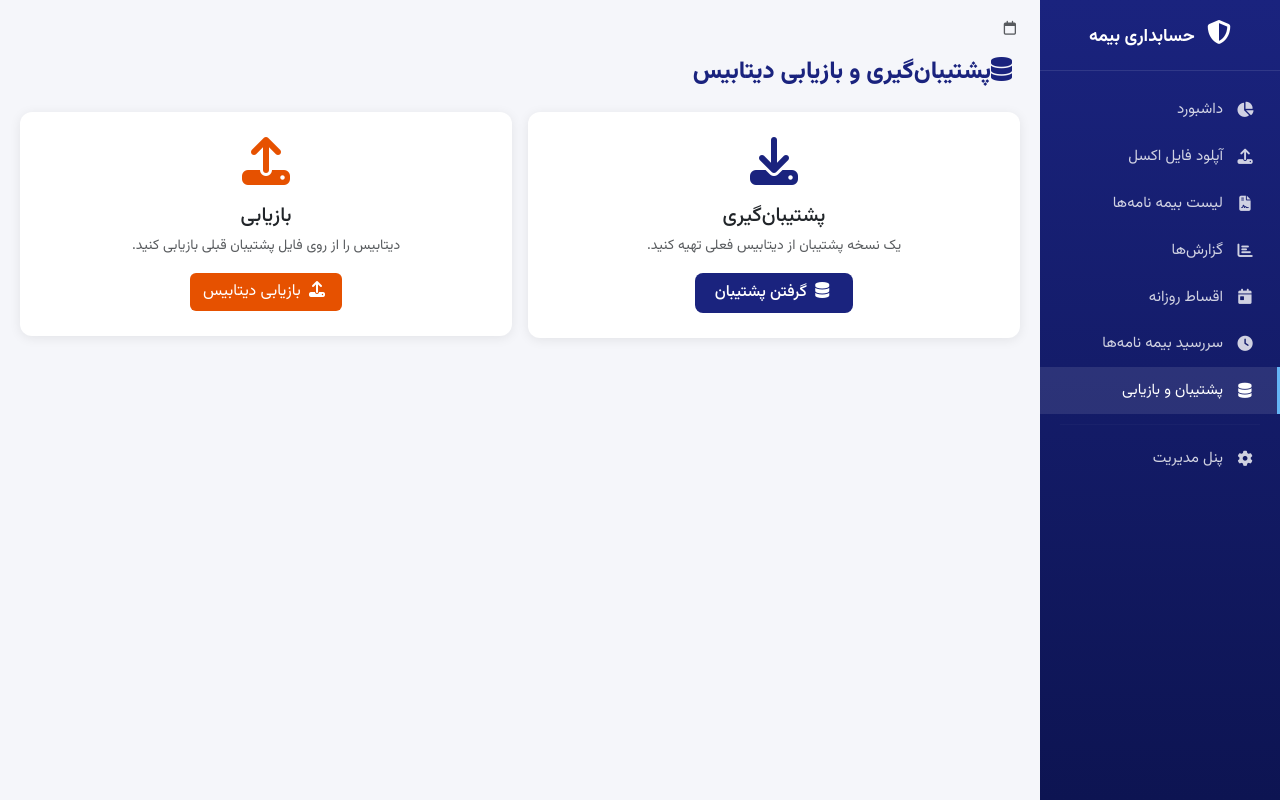
After one commit to persiansun/insurance-accounting, a Django app: page /backup/ in a window 1280 px wide. The commit adds this page. Run offline with Django 5.2, Linux system fonts and the light colour scheme.

Commit message:
Add backup/restore database feature

```diff
--- /dev/null
+++ b/policies/templates/policies/backup.html
@@ -0,0 +1,74 @@
+{% extends 'policies/base.html' %}
+{% load static humanize %}
+
+{% block title %}پشتیبان‌گیری{% endblock %}
+
+{% block content %}
+<div class="page-header">
+    <h4><i class="fas fa-database ms-2"></i>پشتیبان‌گیری و بازیابی دیتابیس</h4>
+</div>
+
+<div class="row g-3">
+    <div class="col-lg-6">
+        <div class="content-card text-center">
+            <i class="fas fa-download" style="font-size: 3rem; color: var(--primary);"></i>
+            <h5 class="mt-3">پشتیبان‌گیری</h5>
+            <p class="text-muted small">یک نسخه پشتیبان از دیتابیس فعلی تهیه کنید.</p>
+            <form method="POST">
+                {% csrf_token %}
+                <button type="submit" name="action" value="backup" class="btn btn-primary-custom">
+                    <i class="fas fa-database ms-1"></i> گرفتن پشتیبان
+                </button>
+            </form>
+        </div>
+    </div>
+    <div class="col-lg-6">
+        <div class="content-card text-center">
+            <i class="fas fa-upload" style="font-size: 3rem; color: #e65100;"></i>
+            <h5 class="mt-3">بازیابی</h5>
+            <p class="text-muted small">دیتابیس را از روی فایل پشتیبان قبلی بازیابی کنید.</p>
+            <a href="{% url 'policies:restore_db' %}" class="btn" style="background: #e65100; color: white;">
+                <i class="fas fa-upload ms-1"></i> بازیابی دیتابیس
+            </a>
+        </div>
+    </div>
+</div>
+
+{% if backups %}
+<div class="content-card mt-3">
+    <h5><i class="fas fa-history ms-2"></i>پشتیبان‌های قبلی</h5>
+    <div class="table-responsive">
+        <table class="table table-custom table-sm">
+            <thead>
+                <tr>
+                    <th>نام فایل</th>
+                    <th>تاریخ</th>
+                    <th>حجم</th>
+                    <th>دانلود</th>
+                    <th>بازیابی</th>
+                </tr>
+            </thead>
+            <tbody>
+                {% for b in backups %}
+                <tr>
+                    <td><small>{{ b.name }}</small></td>
+                    <td>{{ b.date }}</td>
+                    <td>{{ b.size }}</td>
+                    <td>
+                        <a href="{% url 'policies:download_backup' %}?file={{ b.name }}" class="btn btn-sm btn-outline-custom">
+                            <i class="fas fa-download"></i>
+                        </a>
+                    </td>
+                    <td>
+                        <a href="{% url 'policies:restore_db' %}?file={{ b.name }}" class="btn btn-sm btn-outline-custom">
+                            <i class="fas fa-undo"></i>
+                        </a>
+                    </td>
+                </tr>
+                {% endfor %}
+            </tbody>
+        </table>
+    </div>
+</div>
+{% endif %}
+{% endblock %}
--- a/policies/templates/policies/base.html
+++ b/policies/templates/policies/base.html
@@ -459,6 +459,11 @@
             <i class="fas fa-clock"></i>
             سررسید بیمه نامه‌ها
         </a>
+        <a href="{% url 'policies:backup_db' %}"
+           class="{% if section == 'backup' %}active{% endif %}">
+            <i class="fas fa-database"></i>
+            پشتیبان و بازیابی
+        </a>
         <hr style="border-color: rgba(255,255,255,0.1); margin: 10px 20px;">
         <a href="/admin/" target="_blank">
             <i class="fas fa-cog"></i>
--- a/policies/urls.py
+++ b/policies/urls.py
@@ -25,4 +25,7 @@ urlpatterns = [
     path('reports/expiry/export/excel/', views.ExportExpiryReportView.as_view(), name='export_expiry_report'),
     path('reports/daily/', views.DailyReportView.as_view(), name='daily_report'),
     path('reports/export/excel/', views.ExportExcelView.as_view(), name='export_excel'),
+    path('backup/', views.BackupDatabaseView.as_view(), name='backup_db'),
+    path('backup/download/', views.DownloadBackupView.as_view(), name='download_backup'),
+    path('restore/', views.RestoreDatabaseView.as_view(), name='restore_db'),
 ]
--- a/policies/views.py
+++ b/policies/views.py
@@ -913,6 +913,92 @@ class ExportExcelView(View):
         return response
 
 
+class BackupDatabaseView(View):
+    """پشتیبان‌گیری از دیتابیس"""
+
+    def get(self, request):
+        import shutil
+        from django.conf import settings
+        from datetime import datetime
+
+        backup_dir = settings.BASE_DIR / 'backups'
+        backup_dir.mkdir(exist_ok=True)
+        backups = sorted(backup_dir.glob('*.db'), key=os.path.getmtime, reverse=True)[:20]
+        backup_list = []
+        for b in backups:
+            size = b.stat().st_size
+            mtime = datetime.fromtimestamp(b.stat().st_mtime).strftime('%Y-%m-%d %H:%M')
+            backup_list.append({'name': b.name, 'size': f'{size / 1024:.1f} KB', 'date': mtime})
+
+        return render(request, 'policies/backup.html', {'backups': backup_list, 'section': 'backup'})
+
+    def post(self, request):
+        import shutil
+        from django.conf import settings
+        from datetime import datetime
+
+        if request.POST.get('action') == 'backup':
+            db_path = settings.BASE_DIR / 'db.sqlite3'
+            backup_dir = settings.BASE_DIR / 'backups'
+            backup_dir.mkdir(exist_ok=True)
+            timestamp = datetime.now().strftime('%Y%m%d_%H%M%S')
+            backup_path = backup_dir / f'backup_{timestamp}.db'
+            shutil.copy2(db_path, backup_path)
+            messages.success(request, f'✅ پشتیبان: backup_{timestamp}.db')
+        return redirect('policies:backup_db')
+
+
+class DownloadBackupView(View):
+    """دانلود فایل پشتیبان"""
+
+    def get(self, request):
+        from django.conf import settings
+        filename = request.GET.get('file', '')
+        file_path = settings.BASE_DIR / 'backups' / filename
+        if not file_path.exists():
+            messages.error(request, 'فایل یافت نشد')
+            return redirect('policies:backup_db')
+        response = HttpResponse(file_path.read_bytes(), content_type='application/octet-stream')
+        response['Content-Disposition'] = f'attachment; filename="{filename}"'
+        return response
+
+
+class RestoreDatabaseView(View):
+    """بازیابی دیتابیس"""
+
+    def get(self, request):
+        return render(request, 'policies/restore.html', {'section': 'backup'})
+
+    def post(self, request):
+        import shutil
+        from django.conf import settings
+        from datetime import datetime
+
+        if 'backup_file' not in request.FILES:
+            messages.error(request, 'فایلی انتخاب نشده')
+            return render(request, 'policies/restore.html', {'section': 'backup'})
+
+        uploaded = request.FILES['backup_file']
+        if not uploaded.name.endswith('.db'):
+            messages.error(request, 'فقط .db مجاز است')
+            return render(request, 'policies/restore.html', {'section': 'backup'})
+
+        db_path = settings.BASE_DIR / 'db.sqlite3'
+        backup_dir = settings.BASE_DIR / 'backups'
+        backup_dir.mkdir(exist_ok=True)
+        timestamp = datetime.now().strftime('%Y%m%d_%H%M%S')
+        auto_backup = backup_dir / f'pre_restore_{timestamp}.db'
+        if db_path.exists():
+            shutil.copy2(db_path, auto_backup)
+
+        with open(db_path, 'wb+') as f:
+            for chunk in uploaded.chunks():
+                f.write(chunk)
+
+        messages.success(request, '✅ دیتابیس بازیابی شد. پشتیبان خودکار قبل از بازیابی ذخیره شد.')
+        return redirect('policies:backup_db')
+
+
 def ajax_policy_stats(request):
     """AJAX endpoint for dashboard stats"""
     total = InsurancePolicy.objects.count()
```
Also changed, not shown: policies/templates/policies/restore.html (added, +32 -0 lines).
